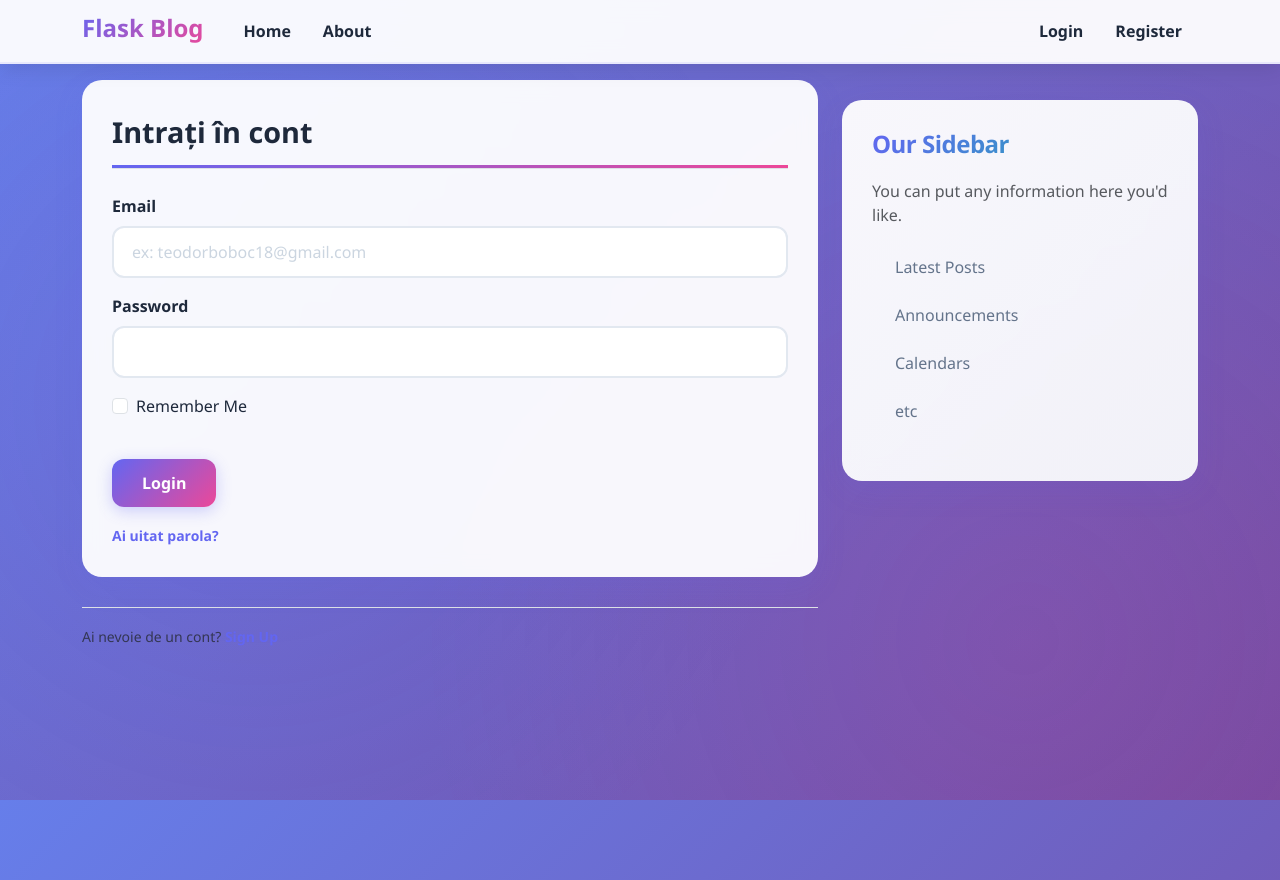
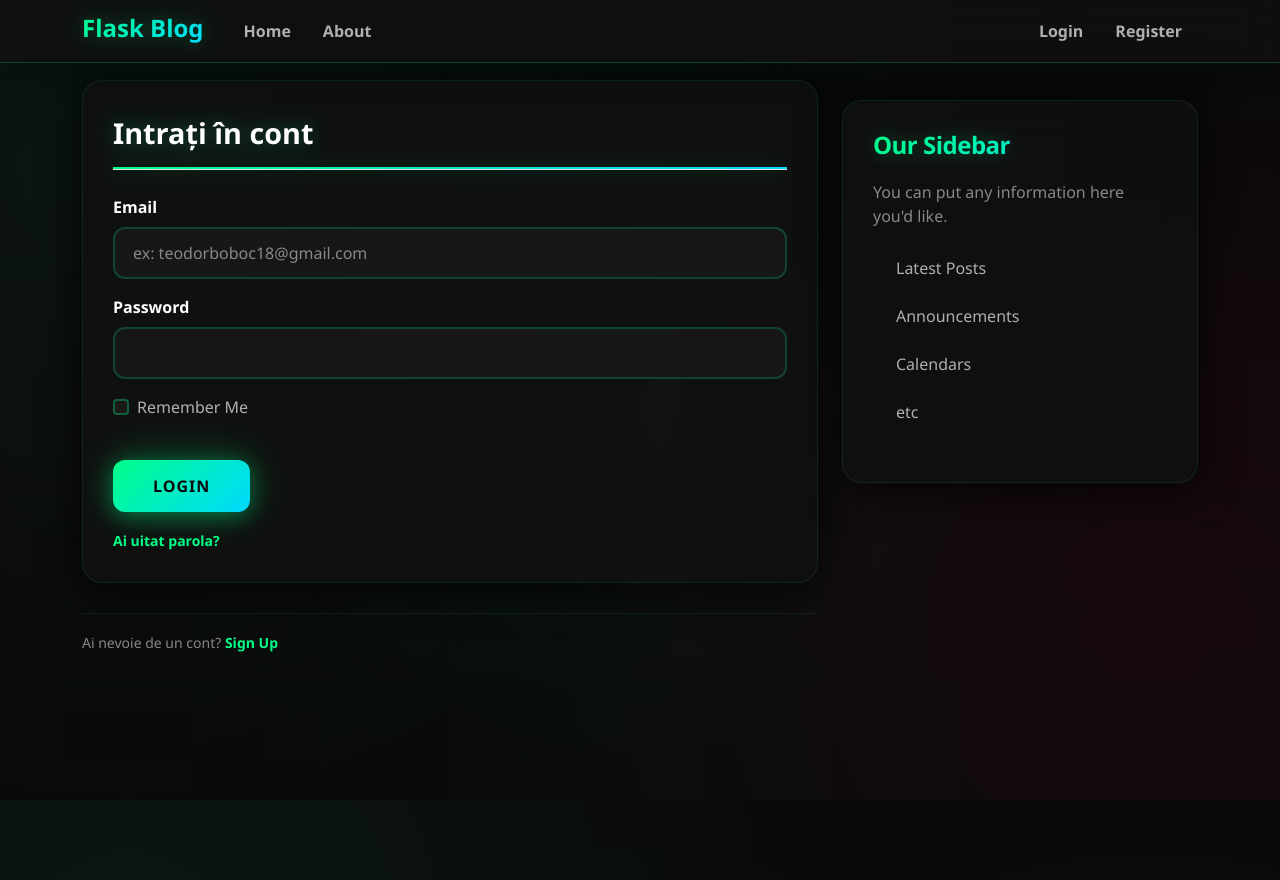
Before and after one commit to TeodorBoboc/Security-Lab, a Flask app: page /login in a window 1280 px wide. Run offline with Flask 3, Linux system fonts and the light colour scheme.

Commit message:
partea de css

```diff
--- a/App_pk/static/main.css
+++ b/App_pk/static/main.css
@@ -1,14 +1,20 @@
 /* === VARIABILE ȘI FUNDAL === */
 :root {
-  --primary: #6366f1;
-  --primary-dark: #4f46e5;
-  --secondary: #ec4899;
-  --accent: #14b8a6;
-  --dark: #1e293b;
-  --light: #f8fafc;
-  --gray: #64748b;
-  --shadow: 0 10px 30px rgba(99, 102, 241, 0.1);
-  --shadow-hover: 0 20px 40px rgba(99, 102, 241, 0.2);
+  --primary: #00ff88;
+  --primary-glow: rgba(0, 255, 136, 0.3);
+  --secondary: #ff006e;
+  --secondary-glow: rgba(255, 0, 110, 0.3);
+  --accent: #00d9ff;
+  --accent-glow: rgba(0, 217, 255, 0.3);
+  --dark: #0a0a0a;
+  --dark-card: #111111;
+  --dark-border: #1f1f1f;
+  --light: #ffffff;
+  --gray: #888888;
+  --gray-light: #b0b0b0;
+  --shadow: 0 10px 40px rgba(0, 0, 0, 0.5);
+  --shadow-glow: 0 0 30px var(--primary-glow);
+  --shadow-hover: 0 20px 60px rgba(0, 255, 136, 0.2);
 }
 
 * {
@@ -18,9 +24,13 @@
 }
 
 body {
-  background: linear-gradient(135deg, #667eea 0%, #764ba2 100%);
+  background: #0a0a0a;
+  background-image:
+    radial-gradient(circle at 10% 20%, rgba(0, 255, 136, 0.05) 0%, transparent 50%),
+    radial-gradient(circle at 90% 80%, rgba(255, 0, 110, 0.05) 0%, transparent 50%),
+    radial-gradient(circle at 50% 50%, rgba(0, 217, 255, 0.03) 0%, transparent 50%);
   background-attachment: fixed;
-  color: #1e293b;
+  color: var(--light);
   font-family: 'Segoe UI', Tahoma, Geneva, Verdana, sans-serif;
   margin-top: 5rem;
   min-height: 100vh;
@@ -35,10 +45,16 @@ body::before {
   width: 100%;
   height: 100%;
   background:
-    radial-gradient(circle at 20% 50%, rgba(99, 102, 241, 0.1) 0%, transparent 50%),
-    radial-gradient(circle at 80% 80%, rgba(236, 72, 153, 0.1) 0%, transparent 50%);
+    linear-gradient(90deg, transparent 0%, rgba(0, 255, 136, 0.02) 50%, transparent 100%),
+    linear-gradient(0deg, transparent 0%, rgba(255, 0, 110, 0.02) 50%, transparent 100%);
   pointer-events: none;
   z-index: 0;
+  animation: pulseBackground 10s ease-in-out infinite;
+}
+
+@keyframes pulseBackground {
+  0%, 100% { opacity: 0.5; }
+  50% { opacity: 1; }
 }
 
 .container {
@@ -48,42 +64,55 @@ body::before {
 
 /* === TIPOGRAFIE === */
 h1, h2, h3, h4, h5, h6 {
-  color: var(--dark);
+  color: var(--light);
   font-weight: 700;
   letter-spacing: -0.5px;
 }
 
 h2 {
-  background: linear-gradient(135deg, var(--primary) 0%, var(--secondary) 100%);
+  background: linear-gradient(135deg, var(--primary) 0%, var(--accent) 100%);
   -webkit-background-clip: text;
   -webkit-text-fill-color: transparent;
   background-clip: text;
+  text-shadow: 0 0 30px var(--primary-glow);
+}
+
+/* Remove gradient effect from article title h2 */
+h2:has(.article-title),
+h2 .article-title {
+  background: none;
+  -webkit-background-clip: unset;
+  -webkit-text-fill-color: unset;
+  background-clip: unset;
+  text-shadow: none;
 }
 
 /* === NAVBAR === */
 .bg-steel {
-  background: rgba(255, 255, 255, 0.95) !important;
-  backdrop-filter: blur(10px);
-  box-shadow: 0 4px 20px rgba(0, 0, 0, 0.1);
-  border-bottom: 2px solid rgba(99, 102, 241, 0.1);
+  background: rgba(17, 17, 17, 0.8) !important;
+  backdrop-filter: blur(20px);
+  box-shadow: 0 4px 30px rgba(0, 0, 0, 0.7), 0 0 20px rgba(0, 255, 136, 0.1);
+  border-bottom: 1px solid rgba(0, 255, 136, 0.2);
 }
 
 .navbar-brand {
   font-weight: 800;
   font-size: 1.5rem;
-  background: linear-gradient(135deg, var(--primary) 0%, var(--secondary) 100%);
+  background: linear-gradient(135deg, var(--primary) 0%, var(--accent) 100%);
   -webkit-background-clip: text;
   -webkit-text-fill-color: transparent;
   background-clip: text;
-  transition: transform 0.3s ease;
+  transition: all 0.3s ease;
+  filter: drop-shadow(0 0 10px var(--primary-glow));
 }
 
 .navbar-brand:hover {
   transform: scale(1.05);
+  filter: drop-shadow(0 0 20px var(--primary-glow));
 }
 
 .site-header .navbar-nav .nav-link {
-  color: var(--dark) !important;
+  color: var(--gray-light) !important;
   font-weight: 600;
   margin: 0 8px;
   position: relative;
@@ -97,9 +126,10 @@ h2 {
   left: 50%;
   transform: translateX(-50%);
   width: 0;
-  height: 3px;
-  background: linear-gradient(90deg, var(--primary), var(--secondary));
+  height: 2px;
+  background: linear-gradient(90deg, var(--primary), var(--accent));
   border-radius: 2px;
+  box-shadow: 0 0 10px var(--primary-glow);
   transition: width 0.3s ease;
 }
 
@@ -118,17 +149,18 @@ h2 {
   -webkit-text-fill-color: transparent;
   background-clip: text;
   font-weight: 700;
+  filter: drop-shadow(0 0 10px var(--primary-glow));
 }
 
 /* === CONTENT SECTIONS === */
 .content-section {
-  background: rgba(255, 255, 255, 0.95);
-  backdrop-filter: blur(10px);
+  background: rgba(17, 17, 17, 0.8);
+  backdrop-filter: blur(20px);
   padding: 30px;
-  border: none;
+  border: 1px solid rgba(0, 255, 136, 0.1);
   border-radius: 20px;
   margin-bottom: 30px;
-  box-shadow: var(--shadow);
+  box-shadow: var(--shadow), 0 0 40px rgba(0, 0, 0, 0.5);
   transition: all 0.4s cubic-bezier(0.4, 0, 0.2, 1);
   position: relative;
   overflow: hidden;
@@ -140,11 +172,12 @@ h2 {
   top: 0;
   left: 0;
   width: 100%;
-  height: 4px;
-  background: linear-gradient(90deg, var(--primary), var(--secondary), var(--accent));
+  height: 2px;
+  background: linear-gradient(90deg, var(--primary), var(--accent), var(--secondary));
   transform: scaleX(0);
   transform-origin: left;
   transition: transform 0.4s ease;
+  box-shadow: 0 0 20px var(--primary-glow);
 }
 
 .content-section:hover::before {
@@ -223,44 +258,52 @@ a.article-title:hover {
 
 .form-control-label {
   font-weight: 600;
-  color: var(--dark);
+  color: var(--light);
   margin-bottom: 8px;
   display: block;
 }
 
 .form-control {
-  border: 2px solid #e2e8f0;
+  background: rgba(31, 31, 31, 0.5);
+  border: 2px solid rgba(0, 255, 136, 0.2);
   border-radius: 12px;
   padding: 12px 18px;
   transition: all 0.3s ease;
   font-size: 1rem;
+  color: var(--light);
 }
 
 .form-control:focus {
+  background: rgba(31, 31, 31, 0.8);
   border-color: var(--primary);
-  box-shadow: 0 0 0 4px rgba(99, 102, 241, 0.1);
+  box-shadow: 0 0 0 4px var(--primary-glow), 0 0 30px var(--primary-glow);
   transform: translateY(-2px);
+  color: var(--light);
 }
 
 .form-control::placeholder {
-  color: #cbd5e0;
+  color: var(--gray);
 }
 
 legend {
   font-size: 1.8rem;
   font-weight: 700;
-  color: var(--dark);
+  color: var(--light);
   margin-bottom: 25px;
   padding-bottom: 15px;
-  border-bottom: 3px solid transparent !important;
-  background: linear-gradient(90deg, var(--primary), var(--secondary)) bottom / 100% 3px no-repeat;
+  border-bottom: 2px solid transparent !important;
+  background: linear-gradient(90deg, var(--primary), var(--accent)) bottom / 100% 2px no-repeat;
+  filter: drop-shadow(0 0 10px var(--primary-glow));
 }
 
 /* === BUTTONS === */
 .btn {
-  padding: 12px 30px;
+  padding: 14px 40px;
   border-radius: 12px;
-  font-weight: 600;
+  font-weight: 700;
+  font-size: 1rem;
+  text-transform: uppercase;
+  letter-spacing: 1px;
   transition: all 0.3s ease;
   border: none;
   position: relative;
@@ -268,10 +311,10 @@ legend {
 }
 
 .btn-outline-info {
-  background: linear-gradient(135deg, var(--primary) 0%, var(--secondary) 100%);
-  color: white;
+  background: linear-gradient(135deg, var(--primary) 0%, var(--accent) 100%);
+  color: var(--dark);
   border: none;
-  box-shadow: 0 4px 15px rgba(99, 102, 241, 0.3);
+  box-shadow: 0 4px 20px var(--primary-glow), 0 0 40px var(--primary-glow);
 }
 
 .btn-outline-info::before {
@@ -282,34 +325,43 @@ legend {
   width: 0;
   height: 0;
   border-radius: 50%;
-  background: rgba(255, 255, 255, 0.2);
+  background: rgba(255, 255, 255, 0.3);
   transform: translate(-50%, -50%);
   transition: width 0.6s, height 0.6s;
 }
 
 .btn-outline-info:hover::before {
-  width: 300px;
-  height: 300px;
+  width: 400px;
+  height: 400px;
 }
 
 .btn-outline-info:hover {
-  transform: translateY(-3px);
-  box-shadow: 0 8px 25px rgba(99, 102, 241, 0.4);
-  color: white;
+  transform: translateY(-4px);
+  box-shadow: 0 8px 30px var(--primary-glow), 0 0 60px var(--primary-glow);
+  color: var(--dark);
+}
+
+.btn-outline-info:active {
+  transform: translateY(-2px);
 }
 
 .btn-close {
-  filter: brightness(0) invert(0.4);
+  filter: brightness(0) invert(1);
+  opacity: 0.8;
+}
+
+.btn-close:hover {
+  opacity: 1;
 }
 
 /* === ALERTS === */
 .alert {
-  border: none;
+  border: 1px solid;
   border-radius: 15px;
   padding: 18px 25px;
-  box-shadow: 0 4px 15px rgba(0, 0, 0, 0.1);
-  border-left: 4px solid;
+  box-shadow: 0 4px 20px rgba(0, 0, 0, 0.5);
   animation: slideInDown 0.5s ease;
+  backdrop-filter: blur(10px);
 }
 
 @keyframes slideInDown {
@@ -324,28 +376,32 @@ legend {
 }
 
 .alert-success {
-  background: linear-gradient(135deg, #d4fc79 0%, #96e6a1 100%);
-  border-left-color: #10b981;
-  color: #065f46;
+  background: rgba(16, 185, 129, 0.2);
+  border-color: var(--primary);
+  color: var(--primary);
+  box-shadow: 0 4px 20px var(--primary-glow), 0 0 30px var(--primary-glow);
 }
 
 .alert-danger {
-  background: linear-gradient(135deg, #f093fb 0%, #f5576c 100%);
-  border-left-color: #ef4444;
-  color: #7f1d1d;
+  background: rgba(239, 68, 68, 0.2);
+  border-color: var(--secondary);
+  color: var(--secondary);
+  box-shadow: 0 4px 20px var(--secondary-glow), 0 0 30px var(--secondary-glow);
 }
 
 .alert-info {
-  background: linear-gradient(135deg, #a8edea 0%, #fed6e3 100%);
-  border-left-color: #3b82f6;
-  color: #1e3a8a;
+  background: rgba(0, 217, 255, 0.2);
+  border-color: var(--accent);
+  color: var(--accent);
+  box-shadow: 0 4px 20px var(--accent-glow), 0 0 30px var(--accent-glow);
 }
 
 /* === SIDEBAR === */
 .col-md-4 .content-section {
-  background: linear-gradient(135deg, rgba(255, 255, 255, 0.95) 0%, rgba(248, 250, 252, 0.95) 100%);
+  background: rgba(17, 17, 17, 0.8);
   position: sticky;
   top: 100px;
+  border: 1px solid rgba(0, 255, 136, 0.1);
 }
 
 .col-md-4 .content-section h3 {
@@ -355,6 +411,7 @@ legend {
   background-clip: text;
   font-size: 1.5rem;
   margin-bottom: 20px;
+  filter: drop-shadow(0 0 10px var(--primary-glow));
 }
 
 .list-group-item {
@@ -362,15 +419,16 @@ legend {
   border-left: 3px solid transparent;
   transition: all 0.3s ease;
   background: transparent;
-  color: var(--gray);
+  color: var(--gray-light);
   padding: 12px 20px;
 }
 
 .list-group-item:hover {
   border-left-color: var(--primary);
-  background: rgba(99, 102, 241, 0.05);
+  background: rgba(0, 255, 136, 0.05);
   color: var(--primary);
-  transform: translateX(5px);
+  transform: translateX(8px);
+  box-shadow: 0 0 20px var(--primary-glow);
 }
 
 /* === ACCOUNT PAGE === */
@@ -428,19 +490,30 @@ a {
 }
 
 .text-muted a:hover {
-  color: var(--secondary) !important;
+  color: var(--accent) !important;
   text-decoration: underline;
+  text-shadow: 0 0 10px var(--primary-glow);
 }
 
 /* === CHECKBOX === */
+.form-check-input {
+  background-color: rgba(31, 31, 31, 0.8);
+  border: 2px solid rgba(0, 255, 136, 0.3);
+}
+
 .form-check-input:checked {
   background-color: var(--primary);
   border-color: var(--primary);
+  box-shadow: 0 0 20px var(--primary-glow);
 }
 
 .form-check-input:focus {
   border-color: var(--primary);
-  box-shadow: 0 0 0 4px rgba(99, 102, 241, 0.1);
+  box-shadow: 0 0 0 4px var(--primary-glow);
+}
+
+.form-check-label {
+  color: var(--gray-light);
 }
 
 /* === RESPONSIVE === */
@@ -469,21 +546,58 @@ a {
   animation: float 3s ease-in-out infinite;
 }
 
+@keyframes glow {
+  0%, 100% {
+    filter: drop-shadow(0 0 10px var(--primary-glow));
+  }
+  50% {
+    filter: drop-shadow(0 0 25px var(--primary-glow));
+  }
+}
+
 /* === SCROLL BAR CUSTOM === */
 ::-webkit-scrollbar {
   width: 12px;
 }
 
 ::-webkit-scrollbar-track {
-  background: rgba(255, 255, 255, 0.1);
+  background: rgba(17, 17, 17, 0.8);
 }
 
 ::-webkit-scrollbar-thumb {
-  background: linear-gradient(180deg, var(--primary) 0%, var(--secondary) 100%);
+  background: linear-gradient(180deg, var(--primary) 0%, var(--accent) 100%);
   border-radius: 10px;
-  border: 2px solid transparent;
+  border: 2px solid rgba(17, 17, 17, 0.8);
+  box-shadow: 0 0 10px var(--primary-glow);
 }
 
 ::-webkit-scrollbar-thumb:hover {
-  background: linear-gradient(180deg, var(--primary-dark) 0%, var(--secondary) 100%);
+  background: linear-gradient(180deg, var(--accent) 0%, var(--primary) 100%);
+  box-shadow: 0 0 20px var(--primary-glow);
 }
+
+/* === EXTRA GLOW EFFECTS === */
+.content-section:hover h2 {
+  animation: glow 2s ease-in-out infinite;
+}
+
+/* === TEXT MUTED === */
+.text-muted {
+  color: var(--gray) !important;
+}
+
+/* === BORDER TOP === */
+.border-top {
+  border-top: 1px solid rgba(0, 255, 136, 0.1) !important;
+}
+
+/* === SELECTION === */
+::selection {
+  background: var(--primary);
+  color: var(--dark);
+}
+
+::-moz-selection {
+  background: var(--primary);
+  color: var(--dark);
+}
```
Also changed, not shown: other parts of App_pk/static/main.css (+31 -20 lines).
